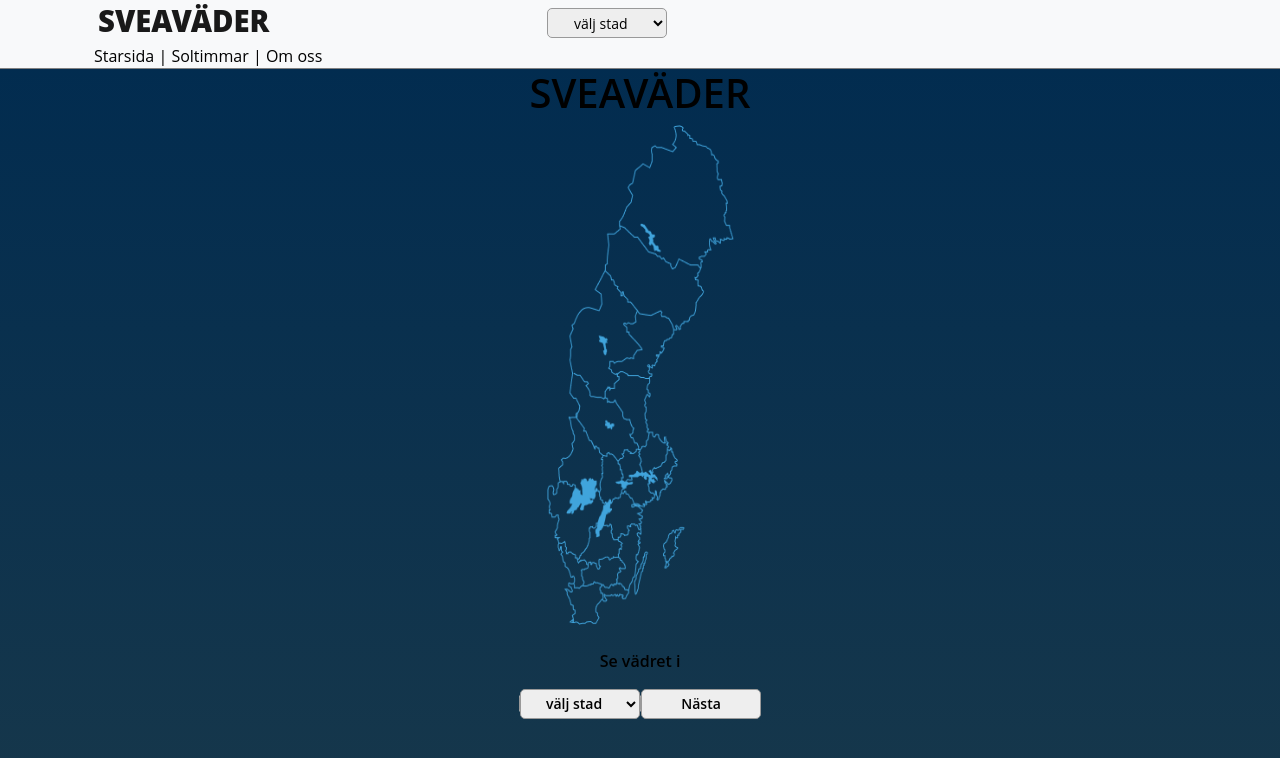
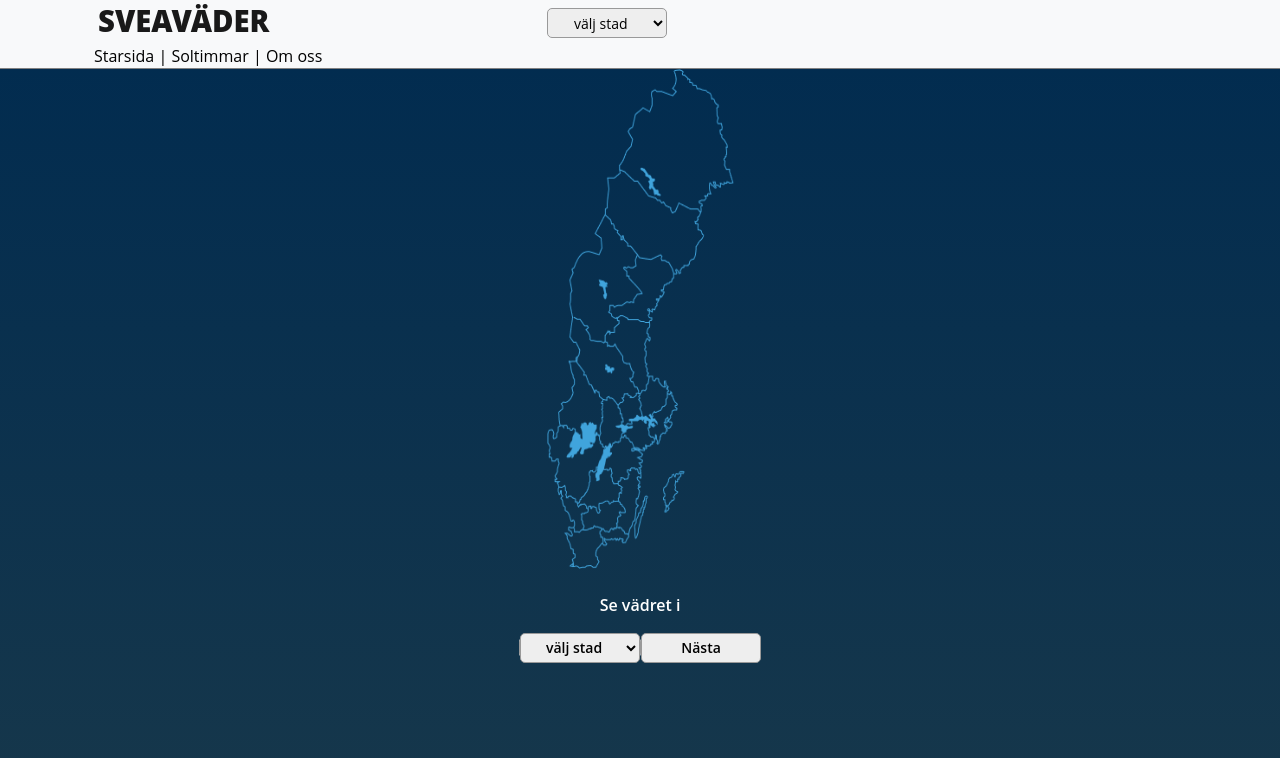
Before and after one commit to henrikbuller/team8s_smhi, a Vue app: page /#/ in a window 1280 px wide. Shown: the top 758 px of the page. Built offline with nearby package versions, Linux system fonts and the light colour scheme.

Commit message:
Fixed bug with Home.vue color

```diff
--- a/src/App.vue
+++ b/src/App.vue
@@ -10,10 +10,6 @@
     text-align: center;
     color: white;
 }
-/*body {
-    background-image: linear-gradient(#005baa, #40a4dc);
-    min-height: 100vh;
-}*/
 
 #nav {
     margin: 0px;
--- a/src/assets/style/custom.scss
+++ b/src/assets/style/custom.scss
@@ -38,6 +38,7 @@
     padding-bottom: 0%;
     border-bottom: 1px solid grey;
     font-family: "Open sans", sans-serif;
+    color: black;
 }
 
 .navbar-toggler {
--- a/src/views/Home.vue
+++ b/src/views/Home.vue
@@ -1,7 +1,6 @@
 <template>
     <div class="home">
         <navbar />
-        <h1>SVEAVÄDER</h1>
         <img src="../assets/swedenMap.png" height="500" width="187" alt="sweden map" /><br /><br />
         <p>Se vädret i</p>
         <menu-component class="box" />
@@ -28,7 +27,7 @@ export default {
     -webkit-font-smoothing: antialiased;
     -moz-osx-font-smoothing: grayscale;
     text-align: center;
-    color: black;
+    color: white;
 }
 
 .box {
@@ -41,8 +40,4 @@ export default {
     text-align: center;
     display: inline;
 }
-body {
-    background-image: linear-gradient(#002b50, #16374b);
-    min-height: 100vh;
-}
 </style>
```
